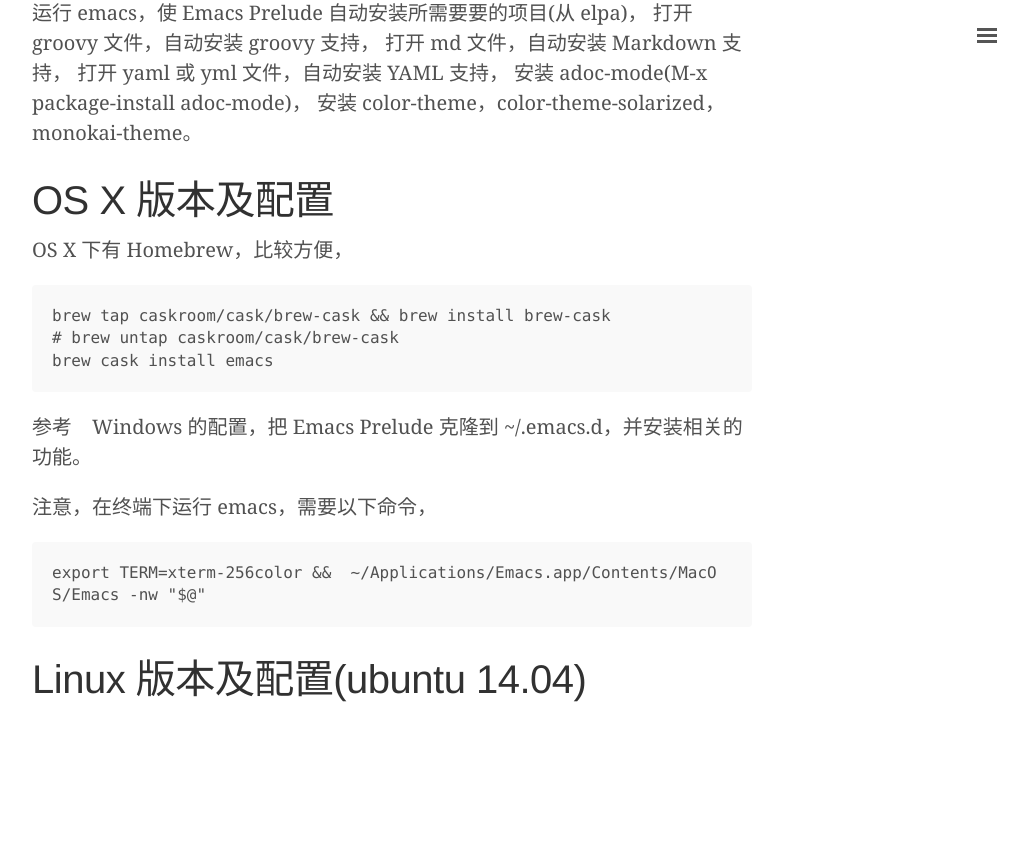
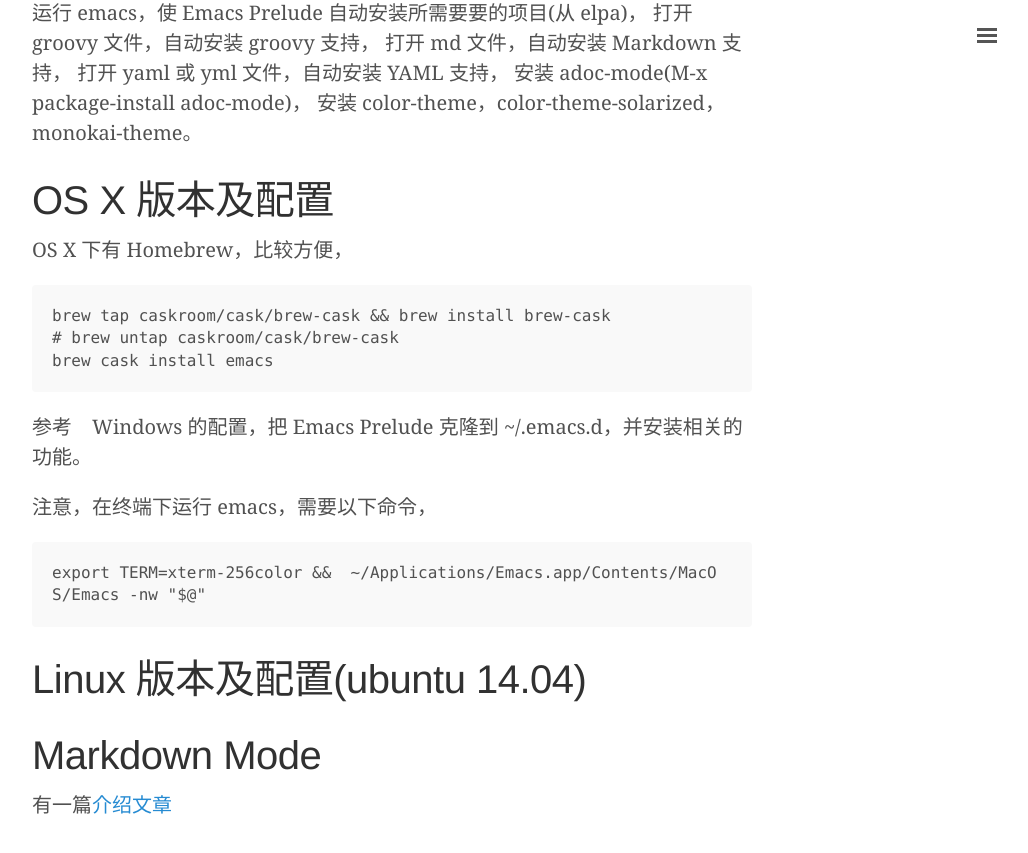
Before and after one commit to 0000-bigtree/0000-bigtree.github.io, a Jekyll site: the page built from _posts/2015-06-26-config-emacs.md, in a window 1280 px wide and 900 px high, scrolled down 2211 px. Shown: the top 853 px of the window, without its empty margins (248-1276 px from the left). Built offline with Jekyll 4.4.1, drawn with Linux system fonts in a browser that asks for light colours; before the commit the page ends 2995 px from its top, so only the background shows below that.

Commit message:
emacs config issue update

```diff
--- a/_posts/2015-06-26-config-emacs.md
+++ b/_posts/2015-06-26-config-emacs.md
@@ -101,3 +101,7 @@
     export TERM=xterm-256color &&  ~/Applications/Emacs.app/Contents/MacOS/Emacs -nw "$@"
 
 # Linux 版本及配置(ubuntu 14.04)
+
+# Markdown Mode
+
+有一篇[介绍文章](http://jblevins.org/projects/markdown-mode/)
```
